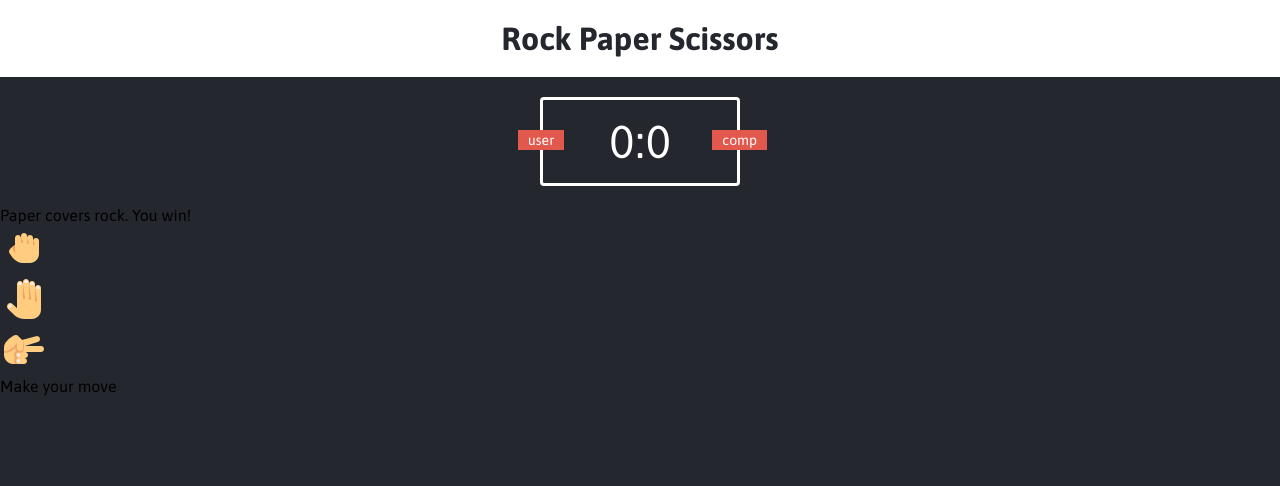
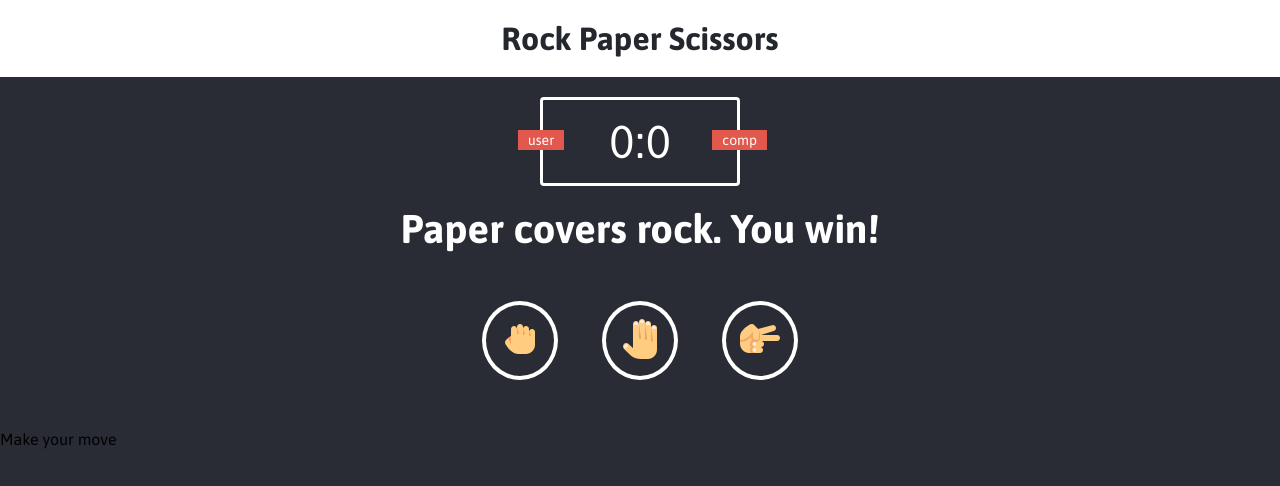
Before and after one commit to Julia-Lisec/rock-paper-scissors, a plain HTML site: page index.html in a window 1280 px wide. Drawn offline with Linux system fonts and the light colour scheme.

Commit message:
styled the icons

```diff
--- a/styles.css
+++ b/styles.css
@@ -8,7 +8,7 @@
 }
 
 body {
-  background-color: #25272e;
+  background-color: #292c34;
 }
 
 header {
@@ -17,7 +17,7 @@ header {
 }
 
 header > h1 {
-  color: #25272e;
+  color: #24272e;
   text-align: center;
 }
 
@@ -53,3 +53,31 @@ header > h1 {
   top: 30px;
   right: -30px;
 }
+
+.result {
+  font-size: 40px;
+  color: #fff;
+}
+
+.result > p {
+  text-align: center;
+  font-weight: bold;
+}
+
+.choices {
+  margin: 50px 0;
+  text-align: center;
+}
+
+.choice {
+  border: 4px solid #fff;
+  border-radius: 50%;
+  margin: 0 20px;
+  padding: 10px;
+  display: inline-block;
+}
+
+.choice:hover {
+  cursor: pointer;
+  background: #24272e;
+}
```
